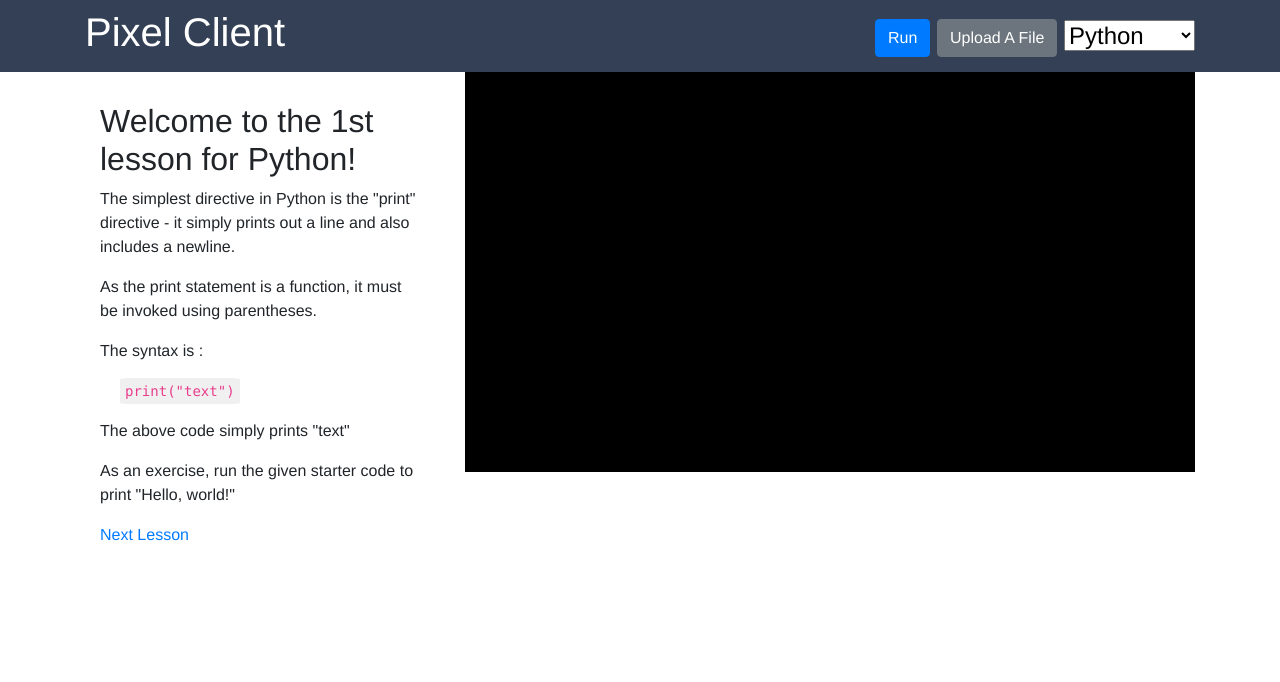
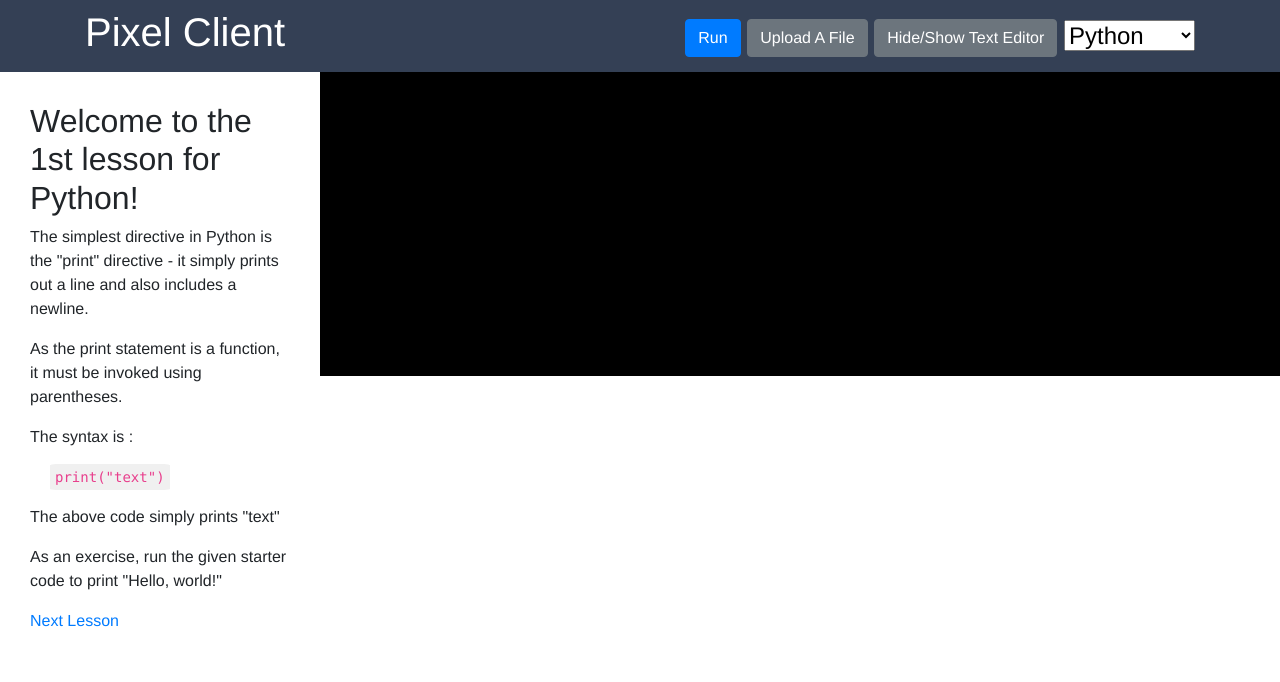
Before and after one commit to acm-uiuc/pixel-client, a website with bundled scripts: page client/index.html in a window 1280 px wide. Built offline with nearby package versions, Linux system fonts and the light colour scheme; a script that the page names is missing; files whose address does not match are found by name.

Commit message:
Change bootstrap div into CSS grid

```diff
--- a/client/css/style.css
+++ b/client/css/style.css
@@ -2,8 +2,15 @@ html {
   background: #ffffff;
 }
 
+.grid-container  {
+  display: grid;
+  grid-template-areas: "info terminal" "info editor";
+  grid-template-columns: 25% 75%;
+
+}
+
 header {
-  /* grid-area: header; */
+  grid-area: header;
   background-color: #344055;
   color: white;
   font-size: 18pt;
@@ -26,6 +33,20 @@ header>h1 {
   font-family: "Helvetica Neue", Helvetica, Arial, sans-serif;
   overflow: scroll;
   padding: 30px;
+}
+
+#terminal {
+  background-color: black;
+  grid-area: terminal;
+  padding: 0;
+  margin: 0;
+  width: 100%;
+  height: 100%;
+  max-height: 50vh;
+}
+
+#editor {
+  grid-area: editor;
 }
 
 code {
@@ -56,15 +77,7 @@ body {
   height: 100%;
 }
 
-#terminal {
-  background-color: black;
-  grid-area: terminal;
-  padding: 0;
-  margin: 0;
-  width: 100%;
-  height: 100%;
-  max-height: 50vh;
-}
+
 
 .flex {
   display: flex;
--- a/client/index.html
+++ b/client/index.html
@@ -42,6 +42,8 @@
 
           <button type="button" class="btn btn-secondary"> Upload A File </button>
 
+          <button type="button" class="btn btn-secondary" onclick="hideTextEditor()"> Hide/Show Text Editor </button>
+
           <select id="language-selector" onchange="languageUpdate()">
             <option selected="selected" value="python">Python</option>
             <option value="javascript">Javascript</option>
@@ -80,11 +82,9 @@
 <span id="dummy-screen-rows" style="visibility:hidden;">01234567890123456789012345678901234567890123456789012345678901234567890123456789</span>
 </pre>
 
-  <div class="container" id="IDE">
+  <div class="grid-container" id="IDE">
 
-    <div class="row">
-
-      <div id="info" class="col-sm-4 ">
+    <div id="info" class="">
 
       <h2>
         Welcome to the 1st lesson for Python!
@@ -114,16 +114,10 @@
 
     </div>
 
-      <div id="input" class="col-sm-8">
 
     <div id="terminal" class="row split content split-horizontal"></div>
 
     <div id="editor" class="row split content split-horizontal">
-
-        </div>
-
-      </div>
-
 
     </div>
 
--- a/client/js/main.js
+++ b/client/js/main.js
@@ -24,3 +24,10 @@
 //   sizes: [50, 50],
 //   minSize: 200,
 // })
+import Split from 'split-grid'
+
+
+function hideTextEditor() {
+  console.log("Hide text editor")
+  document.getElementById("editor").visibility: hidden;
+}
```
Lines whose indentation alone changed are shown as unchanged.
